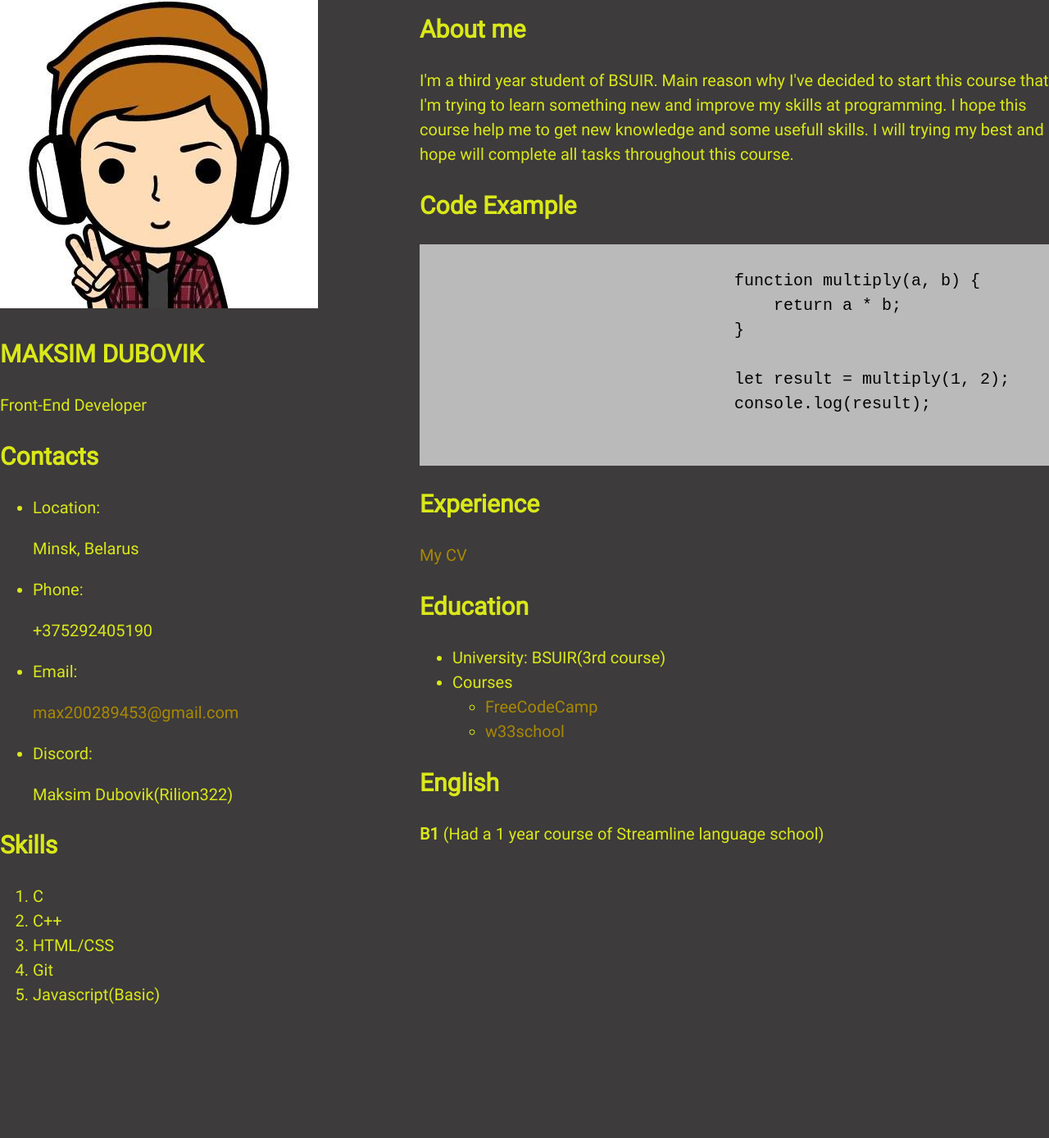
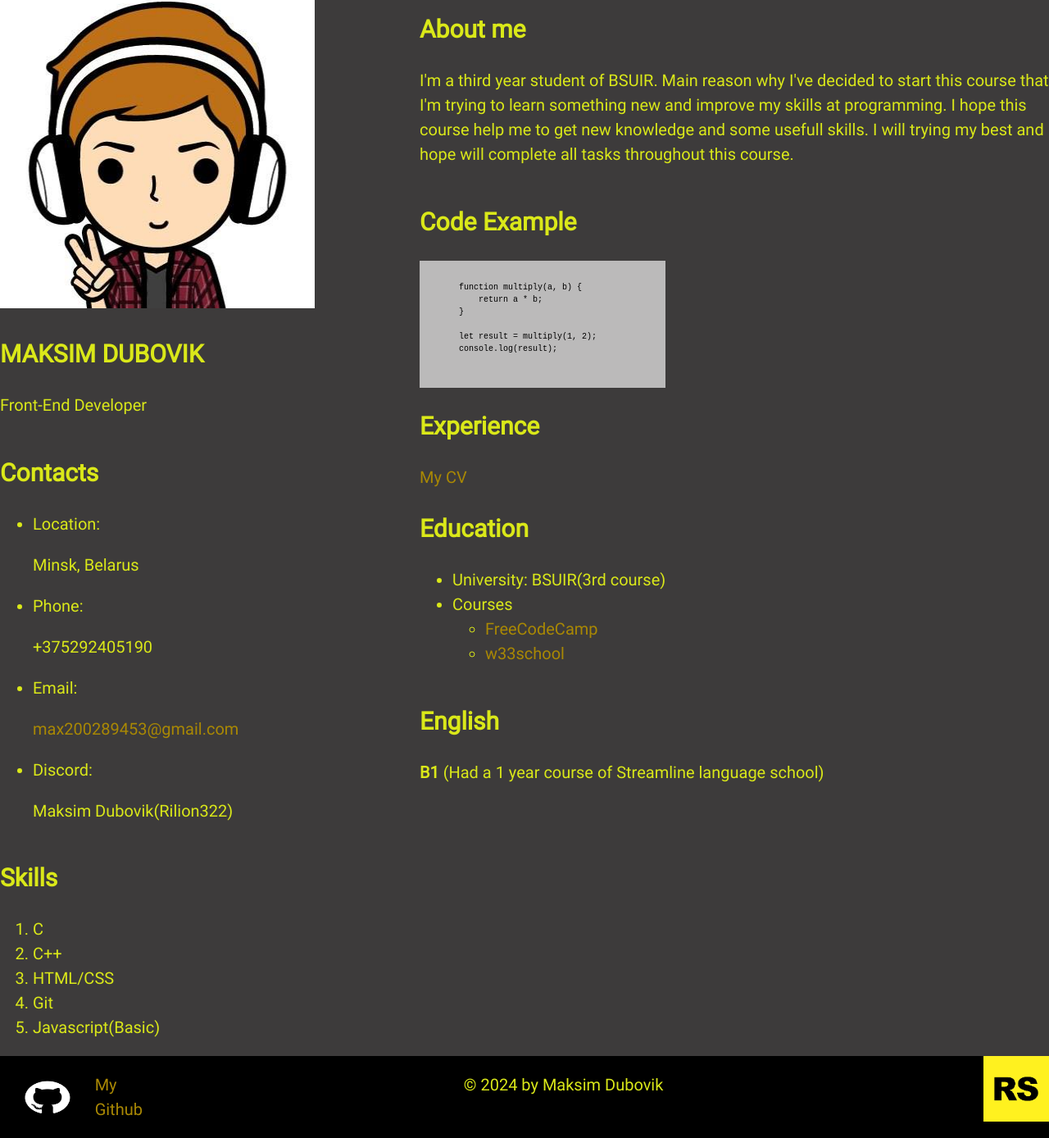
Before and after one commit to Rilion322/rsschool-cv, a plain HTML site: page index.html in a window 1280 px wide. Shown: the part 62-1450 px from the top of the page at 82% size. Before the commit the page ends 1310 px from the top, so only its background shows below. Drawn offline with Linux system fonts and the light colour scheme.

Commit message:
feat: add footer and fix boxes of elements

```diff
--- a/index.html
+++ b/index.html
@@ -71,8 +71,8 @@
             <section class="section" id="code">
                 <h2 class="section-title">Code Example</h2>
                 <div class="code-example">
-                        <pre >
-                            <code >
+                    <pre class="multiply">
+                        <code class="code-multiply">
                             function multiply(a, b) {
                                 return a * b;
                             }
@@ -109,7 +109,20 @@
         </div>
     </main>
     <footer>
-        <div class="container"></div>
+        <div class="footer-container">
+            <div class="myGithub">
+                <img src="./assets/img/github_logo.png" alt="github-logo" height="80" width="80">
+                <p><a href="https://github.com/Rilion322">My Github</a></p>
+            </div>
+            <div class="year">
+                <p>© 2024 by Maksim Dubovik</p>
+            </div>
+            <div class="course">
+                <a href="https://rs.school/courses/javascript-preschool-ru">
+                    <img src="./assets/img/rs_school_logo.png" alt="rsschool_logo" height="80" width="80">
+                </a>
+            </div>
+        </div>
     </footer>
 </body>
 </html>
--- a/styles.css
+++ b/styles.css
@@ -2,17 +2,6 @@
     font-family: Roboto;
     src: url(assets/fonts/Roboto-Regular.ttf);
 }
-
-@font-face {
-    font-family: BonaNovaSC ;
-    src: url(assets/fonts/BonaNovaSC-Bold.ttf);
-}
-
-@media (max-width: 768px) {
-    .section {
-      width: 100%;
-    }
-  }
 
 * {
     box-sizing: border-box;
@@ -41,16 +30,21 @@ body {
 
 .main-container {
     display: flex;
+    justify-content: space-between;
     max-width: 1440px;
     margin: 0 auto;
 }
 
 .left-side-container {
-    width: 40%;
+    display: flex;
+    flex-direction: column;
+    width: 30%;
 }
 
 .right-side-container {
-   width: 60%;
+    display: flex;
+    flex-direction: column;
+    width: 60%;
 }
 
 .navigation {
@@ -89,6 +83,34 @@ a:hover {
 }
 
 .code-example {
+    display: flex;
+    color: black;
+    text-align: left;
     background-color: rgb(187, 186, 186);
-    color: black;
+    width: 300px;
 }
+
+.footer-container {
+    max-width: 1440px;
+    margin: 0 auto;
+    display: flex;
+    justify-content: space-between;
+    background-color: black;
+}
+
+.myGithub {
+    display: flex;
+    align-items: center;
+    justify-content: center;
+}
+
+img {
+    width: 100%; /*чтобы картинка растягивалась когда изменялся размер окна*/
+}
+
+.multiply {
+    font-size: 10px;
+    line-height: 15px;
+    white-space: pre;
+    margin-left: -120px;
+}
```
Also changed, not shown: assets/fonts/BonaNovaSC-Bold.ttf (deleted), assets/img/github_logo.png (added), assets/img/rs_school_logo.png (added). Lines whose indentation alone changed are shown as unchanged.
